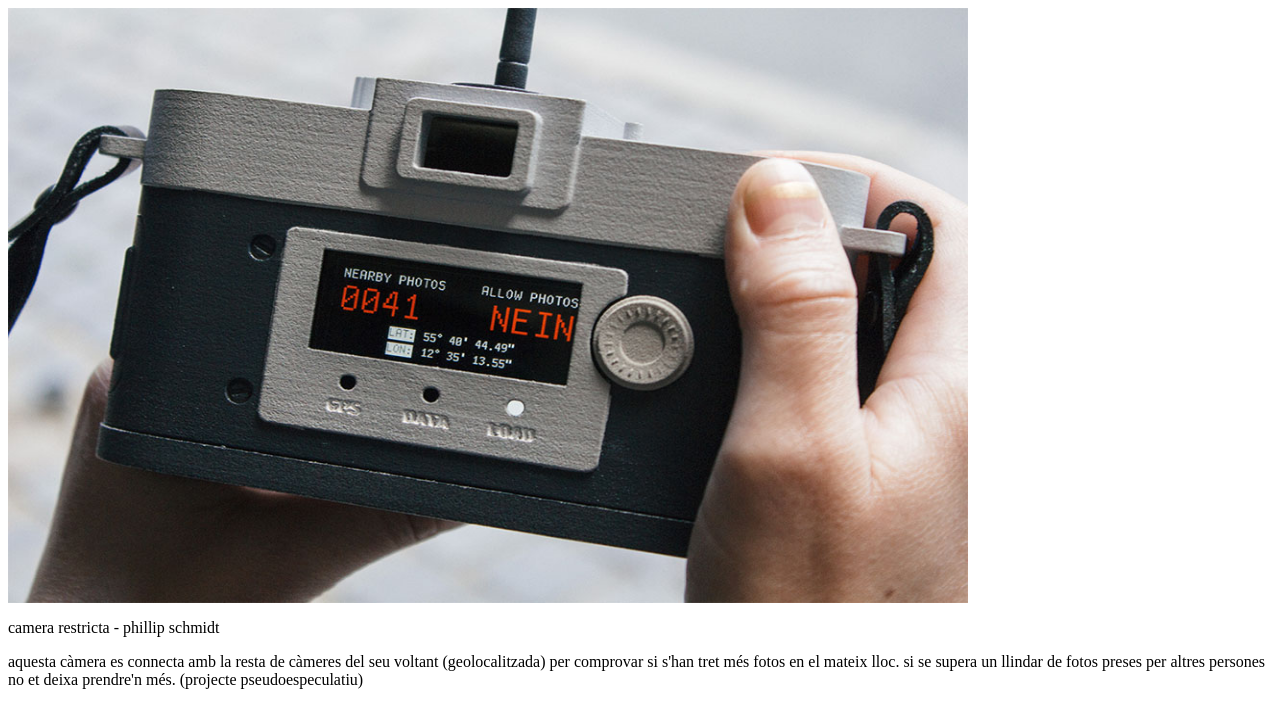
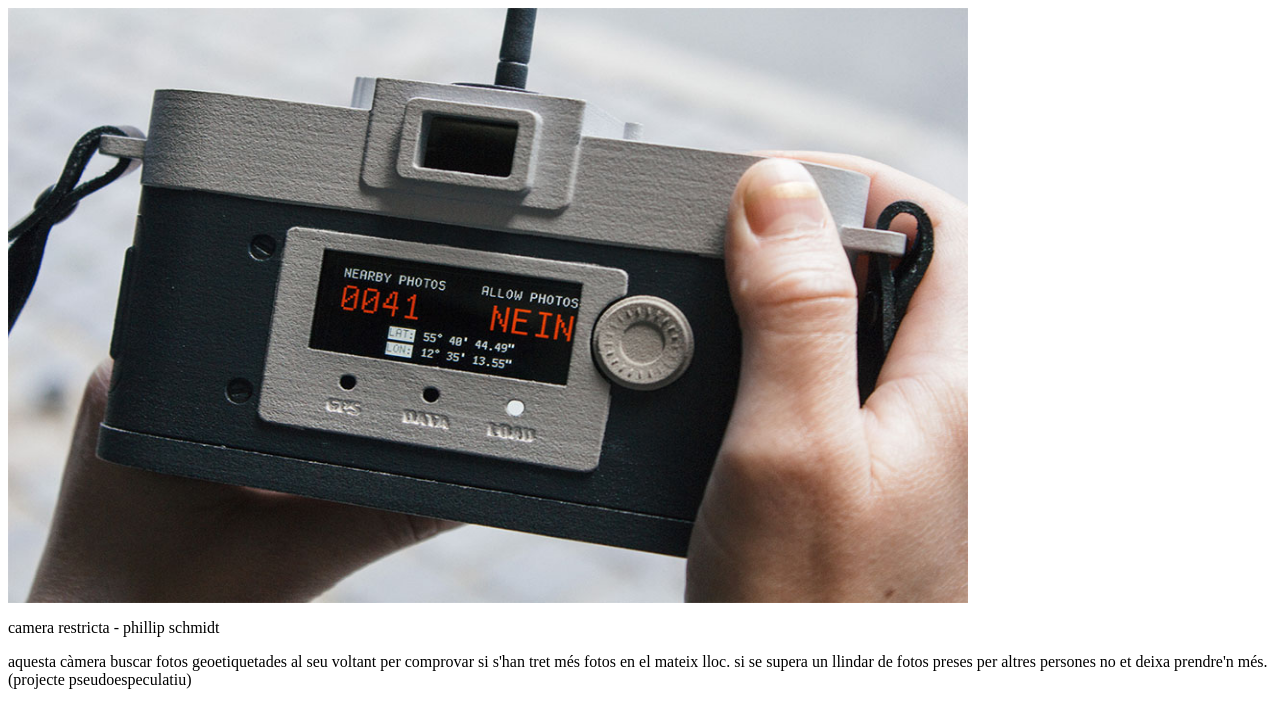
Before and after one commit to alexwifi64/alexwifi64.github.io, a plain HTML site: page index.html in a window 1280 px wide. Drawn offline with Linux system fonts and the light colour scheme.

Commit message:
Update index.html

```diff
--- a/index.html
+++ b/index.html
@@ -3,7 +3,7 @@
   <body>
     <img src="/img/restricta-no-photos.jpg" height="595" width="960">
     <p>camera restricta - phillip schmidt</p>
-    <p>aquesta càmera es connecta amb la resta de càmeres del seu voltant (geolocalitzada) per comprovar
+    <p>aquesta càmera buscar fotos geoetiquetades al seu voltant per comprovar
     si s'han tret més fotos en el mateix lloc. si se supera un llindar de fotos preses per altres persones
     no et deixa prendre'n més. (projecte pseudoespeculatiu)</p>
     <a href="https://philippschmitt.com/work/camera-restricta"></a>
```
